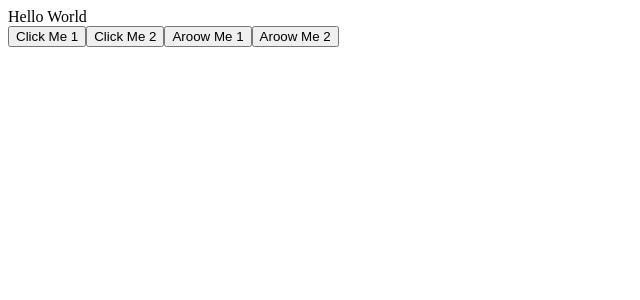
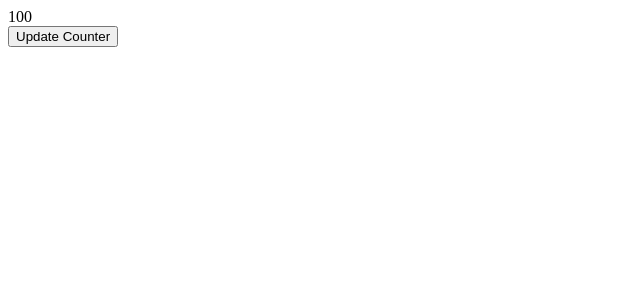
Before and after one commit to cg-101/day1-react, a React (Create React App) app: page / in a window 1280 px wide. Shown: the top 300 px of the page, without its empty margins (0-640 px from the left). Built offline with nearby package versions, Linux system fonts and the light colour scheme.

Commit message:
statelss counter.

```diff
--- a/src/App.js
+++ b/src/App.js
@@ -9,27 +9,17 @@ export default function App() {
 }
 
 function ComponentA() {
-  // logic data, functions
-  let i=0;
-  let str = "my project";
-  let list = [1, 2, 3, 4];
+  let counter  = 100;
 
-  let myFunction = function() {
-    console.log("I am clicked!!!", new Date());
-  }
-
-  let myFunction1 = ()=> {
-    console.log("I am Arrow Function!!!", new Date());
+  const myCounter = () => {
+    console.log(counter);
+    counter = counter + 1;
   }
 
   return (
     <div>
-      <div>Hello World</div>
-      <button onClick={myFunction}>Click Me 1</button>
-      <button onClick={() => myFunction()}>Click Me 2</button>
-
-      <button onClick={myFunction1}>Aroow Me 1</button>
-      <button onClick={() => myFunction1()}>Aroow Me 2</button>
+      <div>{counter}</div>
+      <button onClick={myCounter}>Update Counter</button>
     </div>
   );
 }
```
